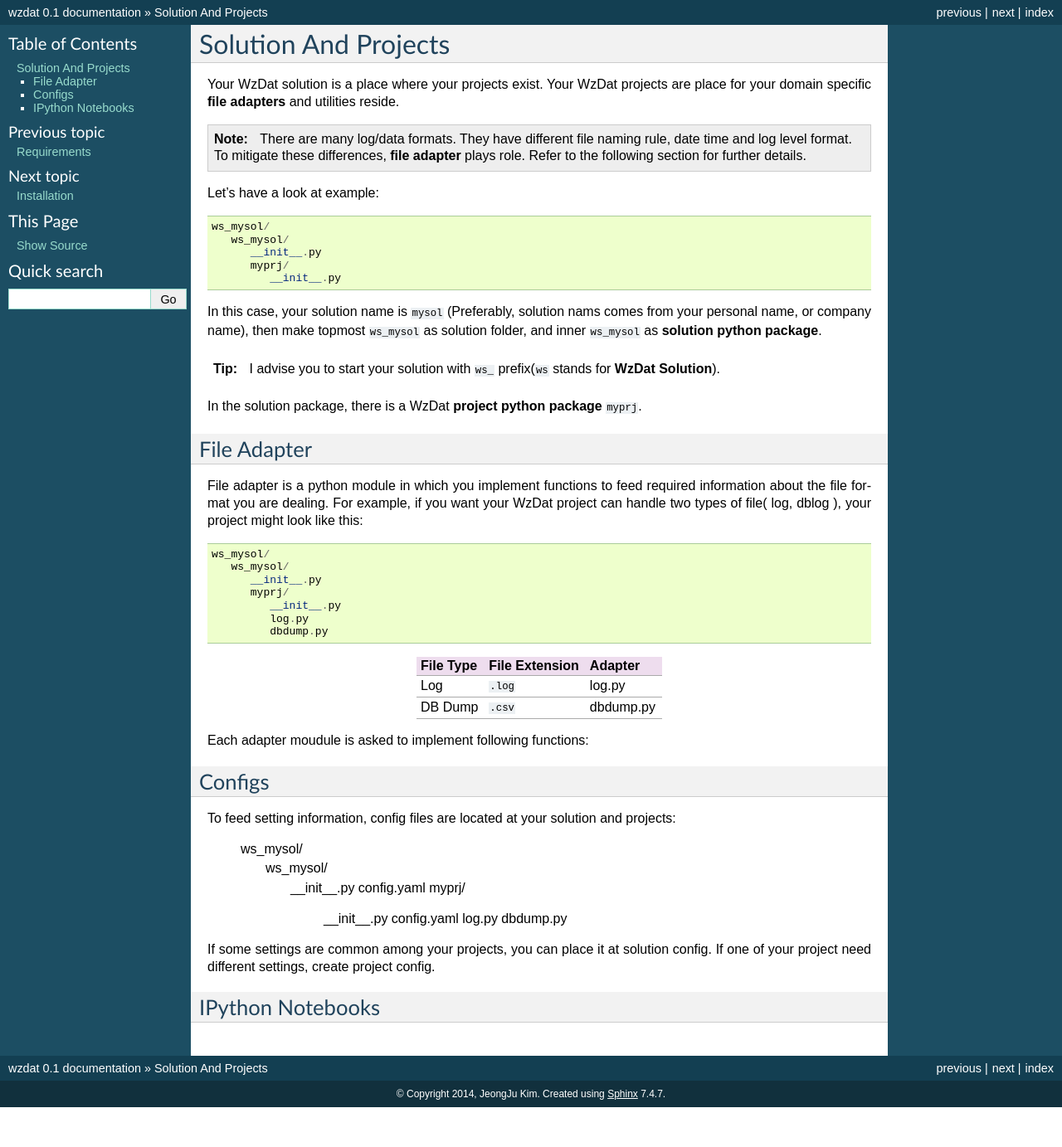
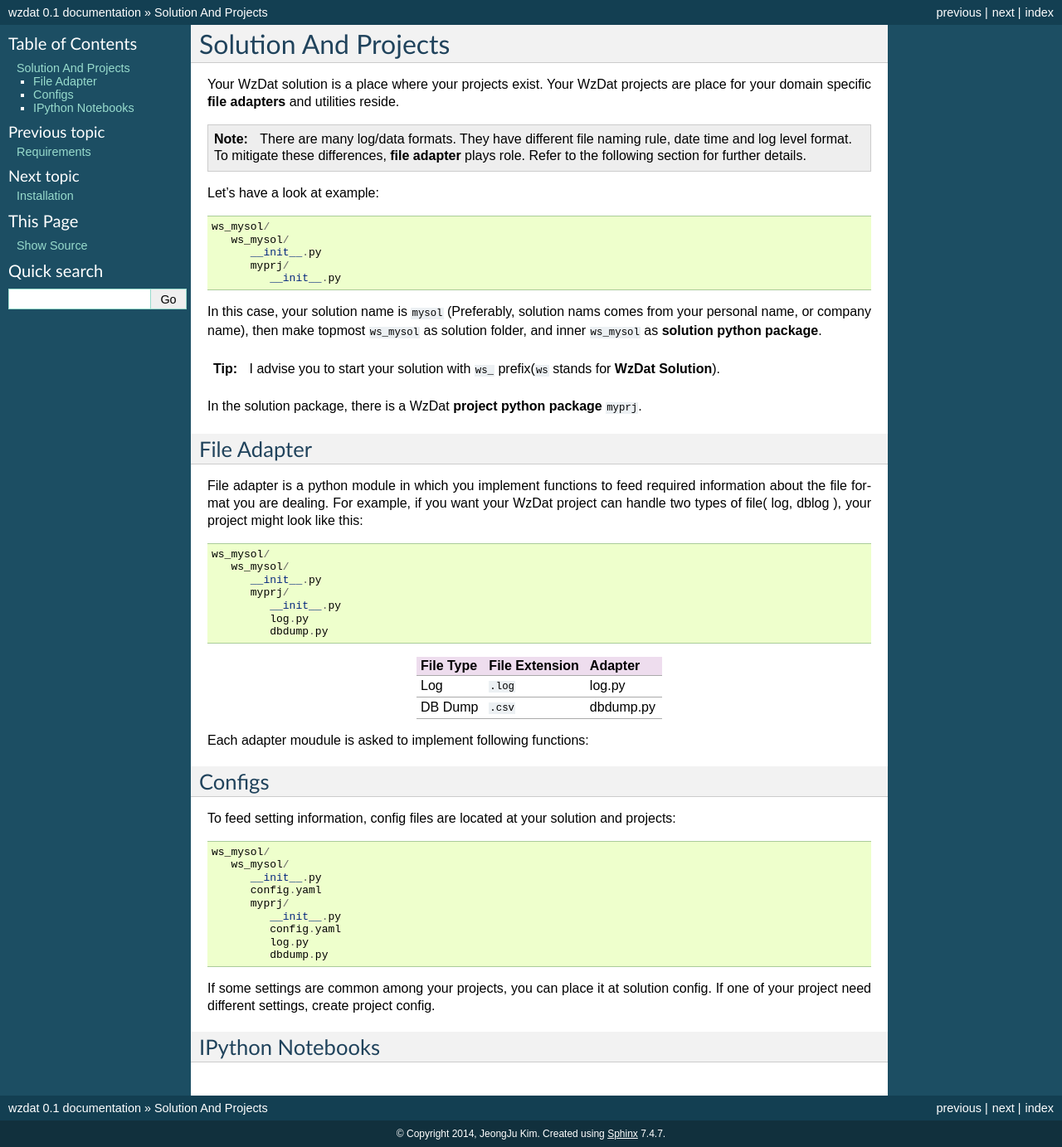
Before and after one commit to haje01/wzdat, a Sphinx documentation site: the page built from docs/solandprj.rst, in a window 1280 px wide. Shown: the whole page at 83% size. Built offline with Sphinx 7.4.7, drawn with Linux system fonts in a browser that asks for light colours; before the commit the page ends 1335 px from its top, so only the background shows below that.

```diff
--- a/docs/solandprj.rst
+++ b/docs/solandprj.rst
@@ -52,7 +52,8 @@ Each adapter moudule is asked to implement following functions:
 
 Configs
 -------
-To feed setting information, config files are located at your solution and projects:
+
+To feed setting information, config files are located at your solution and projects::
 
    ws_mysol/
       ws_mysol/
```
